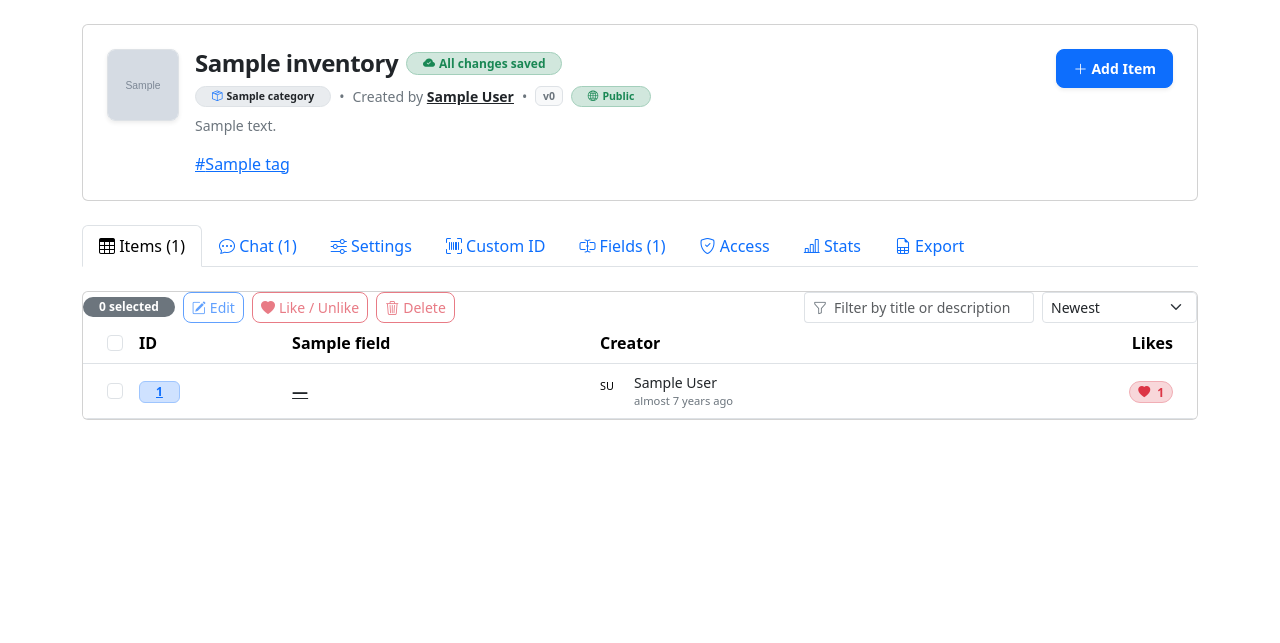
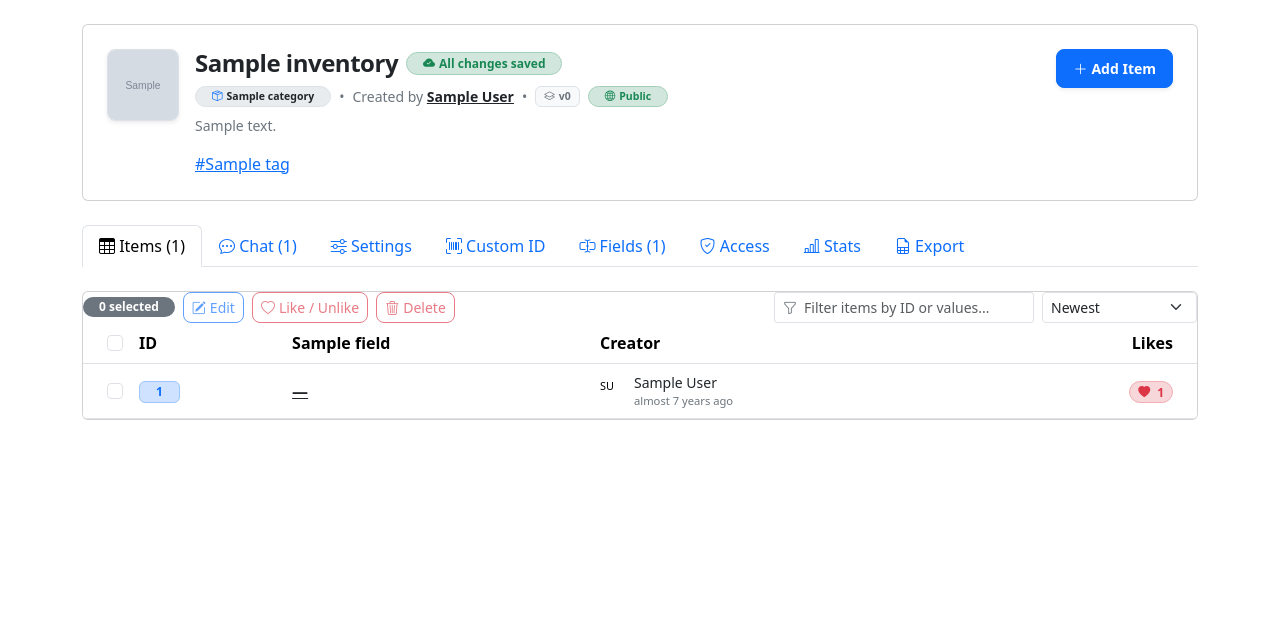
Before and after one commit to robiultechie-dotcom/inventory_hub, a Rails app: page /inventories/1 in a window 1280 px wide. Shown: the part 56-699 px from the top of the page. Run offline with Rails 7, Linux system fonts and the light colour scheme; a user stored in the database is signed in; tables that the repository leaves empty hold one stand-in row (values such as "Sample post"); grey boxes marked "Sample" are stand-in pictures; parts of the project's set-up code (start-up, migrations or seed data) failed here and were passed over; some libraries are stand-ins or nearby versions.

Commit message:
Complete inventory workspace tabs, fix tag autocomplete sync, and update EN/ES locales

```diff
--- a/app/javascript/controllers/inventory_workspace_controller.js
+++ b/app/javascript/controllers/inventory_workspace_controller.js
@@ -79,6 +79,8 @@ export default class extends Controller {
     "headerVisibility",
     "headerDescription",
     "headerTags",
+    "accessStatusBadge",
+    "publicAccessNotice",
     "itemsTableBody",
     "itemFilterInput",
     "itemSortSelect",
@@ -329,7 +331,7 @@ export default class extends Controller {
     this.changeCounter += 1
     const headerBadge = document.getElementById("autoSaveBadge")
     if (headerBadge) {
-      headerBadge.className = "badge bg-warning-subtle text-warning border border-warning-subtle rounded-pill px-3 py-1 font-mono"
+      headerBadge.className = "badge bg-warning-subtle text-warning-emphasis border border-warning-subtle rounded-pill px-3 py-1 font-mono"
       headerBadge.innerHTML = `<i class="bi bi-arrow-repeat me-1"></i>${this.dict.unsaved}`
     }
   }
@@ -372,16 +374,33 @@ export default class extends Controller {
       this.headerCategoryTarget.append(icon, document.createTextNode(data.category_name))
     }
 
-    if (this.hasHeaderVisibilityTarget && typeof data.is_public === "boolean") {
-      this.headerVisibilityTarget.className = `badge rounded-pill px-3 py-1 ${
+    if (typeof data.is_public === "boolean") {
+      const badgeClass = `badge rounded-pill px-3 py-1 ${
         data.is_public
           ? "bg-success-subtle text-success border border-success-subtle"
           : "bg-secondary-subtle text-secondary border border-secondary-subtle"
       }`
-      this.headerVisibilityTarget.innerHTML = ""
-      const icon = document.createElement("i")
-      icon.className = `bi ${data.is_public ? "bi-globe2" : "bi-lock-fill"} me-1`
-      this.headerVisibilityTarget.append(icon, document.createTextNode(data.visibility_label || ""))
+      const iconClass = `bi ${data.is_public ? "bi-globe2" : "bi-lock-fill"} me-1`
+
+      if (this.hasHeaderVisibilityTarget) {
+        this.headerVisibilityTarget.className = badgeClass
+        this.headerVisibilityTarget.innerHTML = ""
+        const icon = document.createElement("i")
+        icon.className = iconClass
+        this.headerVisibilityTarget.append(icon, document.createTextNode(data.visibility_label || ""))
+      }
+
+      if (this.hasAccessStatusBadgeTarget) {
+        this.accessStatusBadgeTarget.className = badgeClass
+        this.accessStatusBadgeTarget.innerHTML = ""
+        const icon = document.createElement("i")
+        icon.className = iconClass
+        this.accessStatusBadgeTarget.append(icon, document.createTextNode(data.visibility_label || ""))
+      }
+
+      if (this.hasPublicAccessNoticeTarget) {
+        this.publicAccessNoticeTarget.classList.toggle("d-none", !data.is_public)
+      }
     }
 
     if (this.hasHeaderDescriptionTarget && typeof data.description_html === "string") {
@@ -409,7 +428,6 @@ export default class extends Controller {
     }
   }
 
-  // Prevents newly created dynamic fields from being duplicated/recreated on subsequent auto-saves
   syncSavedCustomFieldIds(savedFields) {
     if (!this.hasFieldsListTarget || !Array.isArray(savedFields)) return
 
@@ -435,6 +453,12 @@ export default class extends Controller {
   async executeAutoSaveRequest() {
     if (this.hasFieldsListTarget) {
       this.reindexDynamicFields()
+    }
+    if (this.tagTomSelect && this.hasTagInputTarget) {
+      this.tagInputTarget.value = this.tagTomSelect.getValue()
+    }
+    if (this.mdeInstance && this.hasMarkdownInputTarget) {
+      this.markdownInputTarget.value = this.mdeInstance.value()
     }
 
     const snapshotCounter = this.changeCounter
@@ -475,7 +499,7 @@ export default class extends Controller {
 
         if (headerBadge) {
           if (this.changeCounter > this.lastSavedCounter) {
-            headerBadge.className = "badge bg-warning-subtle text-warning border border-warning-subtle rounded-pill px-3 py-1 font-mono"
+            headerBadge.className = "badge bg-warning-subtle text-warning-emphasis border border-warning-subtle rounded-pill px-3 py-1 font-mono"
             headerBadge.innerHTML = `<i class="bi bi-arrow-repeat me-1"></i>${this.dict.unsaved}`
           } else {
             headerBadge.className = "badge bg-success-subtle text-success border border-success-subtle rounded-pill px-3 py-1"
@@ -510,23 +534,43 @@ export default class extends Controller {
 
   initTagAutocomplete() {
     if (!this.hasTagInputTarget || !window.TomSelect || this.tagInputTarget.tomselect) return
-    const existing = this.tagInputTarget.value.split(",").map((t) => t.trim()).filter(Boolean)
+    const existing = Array.from(
+      new Set(this.tagInputTarget.value.split(",").map((t) => t.trim()).filter(Boolean))
+    )
+    this.tagInputTarget.value = existing.join(",")
+
+    let initializing = true
     this.tagTomSelect = new window.TomSelect(this.tagInputTarget, {
       plugins: ["remove_button"],
+      delimiter: ",",
+      maxItems: null,
       persist: false,
       create: true,
       valueField: "name",
       labelField: "name",
       searchField: "name",
       options: existing.map((name) => ({ name })),
+      items: existing,
       load: (query, callback) => {
         fetch(`/tags/autocomplete?q=${encodeURIComponent(query)}`)
           .then((r) => r.json())
           .then((names) => callback(names.map((name) => ({ name }))))
           .catch(() => callback())
       },
-      onChange: () => this.markDirty()
+      onChange: () => {
+        if (!initializing) this.markDirty()
+      }
     })
+
+    existing.forEach((name) => {
+      if (!this.tagTomSelect.options[name]) {
+        this.tagTomSelect.addOption({ name })
+      }
+      if (!this.tagTomSelect.items.includes(name)) {
+        this.tagTomSelect.addItem(name, true)
+      }
+    })
+    initializing = false
   }
 
   initReadyMadeMarkdownEditor() {
@@ -743,7 +787,6 @@ export default class extends Controller {
     this.idPreviewTarget.textContent = parts.join("") || `ITEM-${String(nextSeq).padStart(4, "0")}`
   }
 
-  // Unlimited Dynamic Custom Fields Builder (Section 16)
   initCustomFieldsBuilder() {
     if (!this.hasFieldsListTarget) return
     this.reindexDynamicFields()
--- a/app/views/inventories/show.html.erb
+++ b/app/views/inventories/show.html.erb
@@ -2,6 +2,7 @@
   can_manage = @inventory.manageable_by?(current_user)
   can_write  = @inventory.writable_by?(current_user)
   primary_link_field = @dynamic_table_fields.find { |f| f.field_type == "string" } || @dynamic_table_fields.first
+  id_link_decoration = primary_link_field.nil? ? "text-decoration-underline" : "text-decoration-none"
 
   tabs = [
     [ "items",      "bi-table",                    t('inventory.tabs.items'),      @inventory.items_count, nil,              true ],
@@ -65,7 +66,11 @@
             <span><%= t('inventory.created_by') %> <%= link_to @inventory.creator.name, user_path(@inventory.creator), class: "fw-semibold text-body text-decoration-underline" %></span>
             <% if can_manage %>
               <span>&bull;</span>
-              <span class="badge bg-body-tertiary text-secondary border font-mono">v<span id="headerLockVersion"><%= @inventory.lock_version %></span></span>
+              <span class="badge bg-body-tertiary text-secondary border font-mono px-2 py-1"
+                    data-bs-toggle="tooltip"
+                    title="Revision <%= @inventory.lock_version %>">
+                <i class="bi bi-layers me-1"></i>v<span id="headerLockVersion"><%= @inventory.lock_version %></span>
+              </span>
             <% end %>
             <span data-inventory-workspace-target="headerVisibility" class="badge rounded-pill px-3 py-1 <%= @inventory.is_public? ? 'bg-success-subtle text-success border border-success-subtle' : 'bg-secondary-subtle text-secondary border border-secondary-subtle' %>">
               <i class="bi <%= @inventory.is_public? ? 'bi-globe2' : 'bi-lock-fill' %> me-1"></i><%= @inventory.is_public? ? t('common.public') : t('common.restricted') %>
@@ -124,7 +129,7 @@
               <i class="bi <%= can_write ? 'bi-pencil-square' : 'bi-box-arrow-up-right' %> me-1"></i><%= can_write ? t('common.edit') : t('common.open') %>
             </button>
             <button type="button" data-table-selection-target="bulkAction" data-action="click->table-selection#likeSelected" class="btn btn-sm btn-outline-danger rounded-3" disabled>
-              <i class="bi bi-heart-fill me-1"></i><%= t('common.like_toggle') %>
+              <i class="bi bi-heart me-1"></i><%= t('common.like_toggle') %>
             </button>
             <% if can_write %>
               <button type="button" data-table-selection-target="bulkAction" data-action="click->table-selection#submitBulk" data-confirm-message="<%= t('items.confirm_delete') %>" class="btn btn-sm btn-outline-danger rounded-3" disabled>
@@ -139,13 +144,13 @@
         <% end %>
 
         <div class="d-flex flex-wrap align-items-center gap-2 ms-auto">
-          <div class="input-group input-group-sm" style="width: 230px;">
+          <div class="input-group input-group-sm" style="width: 260px;">
             <span class="input-group-text bg-body border-end-0 text-secondary"><i class="bi bi-funnel"></i></span>
             <input type="search"
                    data-inventory-workspace-target="itemFilterInput"
                    data-action="input->inventory-workspace#filterAndSortItems"
                    class="form-control border-start-0 ps-0"
-                   placeholder="<%= t('workspace.filter_placeholder') %>">
+                   placeholder="<%= t('inventory.item_filter_placeholder', default: 'Filter items by ID or values...') %>">
           </div>
           <select data-inventory-workspace-target="itemSortSelect"
                   data-action="change->inventory-workspace#filterAndSortItems"
@@ -208,7 +213,7 @@
                     </td>
                   <% end %>
                   <td class="font-mono fw-semibold <%= 'ps-4' unless current_user %>">
-                    <%= link_to item.custom_id, target_url, class: "badge bg-primary-subtle text-primary border border-primary-subtle text-decoration-underline font-mono px-3 py-1" %>
+                    <%= link_to item.custom_id, target_url, class: "badge bg-primary-subtle text-primary border border-primary-subtle #{id_link_decoration} font-mono px-3 py-1" %>
                   </td>
                   <% @dynamic_table_fields.each do |field| %>
                     <% val = item.value_for(field) %>
@@ -378,7 +383,7 @@
                      class="rounded-3 border object-fit-cover flex-shrink-0"
                      style="width: 60px; height: 60px;">
                 <span class="badge bg-success-subtle text-success border border-success-subtle rounded-pill px-3 py-1">
-                  <i class="bi bi-cloud-check-fill me-1"></i><%= t('common.saved_badge') %>
+                  <i class="bi bi-image-fill me-1"></i><%= t('inventory.image_uploaded', default: 'Cover image uploaded') %>
                 </span>
               </div>
               <button type="button" data-inventory-workspace-target="removeImgBtn" class="btn btn-sm btn-outline-danger rounded-3 flex-shrink-0">
@@ -387,7 +392,7 @@
             </div>
           </div>
 
-          <div class="col-12 pt-3 border-top">
+          <div class="col-12 pt-3 border-top d-flex justify-content-end">
             <%= f.submit t('common.save'), class: "btn btn-primary btn-sm fw-semibold rounded-3 px-4 py-2 shadow-sm" %>
           </div>
         </div>
@@ -486,11 +491,11 @@
 
         <p class="text-secondary small mb-3"><i class="bi bi-info-circle me-1"></i><%= t('inventory.custom_id_help_text') %></p>
 
-        <div class="d-flex justify-content-between align-items-center">
+        <div class="d-flex justify-content-between align-items-center pt-3 border-top">
           <button type="button" data-action="click->inventory-workspace#addIdElement" class="btn btn-outline-primary btn-sm fw-semibold rounded-3 px-3">
             <i class="bi bi-plus-lg me-1"></i><%= t('inventory.add_element') %>
           </button>
-          <button type="submit" class="btn btn-primary btn-sm fw-semibold rounded-3 px-4 shadow-sm"><%= t('common.save') %></button>
+          <button type="submit" class="btn btn-primary btn-sm fw-semibold rounded-3 px-4 py-2 shadow-sm"><%= t('common.save') %></button>
         </div>
       <% end %>
     </div>
@@ -712,7 +717,9 @@
           </div>
         </template>
 
-        <button type="submit" class="btn btn-primary btn-sm fw-semibold rounded-3 px-4 shadow-sm"><%= t('common.save') %></button>
+        <div class="d-flex justify-content-end pt-3 border-top">
+          <button type="submit" class="btn btn-primary btn-sm fw-semibold rounded-3 px-4 py-2 shadow-sm"><%= t('common.save') %></button>
+        </div>
       <% end %>
     </div>
 
@@ -724,7 +731,12 @@
 
         <div class="d-flex flex-wrap align-items-center justify-content-between gap-3">
           <div>
-            <h2 class="h6 fw-bold mb-1"><i class="bi bi-globe2 text-primary me-1"></i><%= t('common.public') %> / <%= t('common.restricted') %></h2>
+            <div class="d-flex align-items-center gap-2 mb-1">
+              <h2 class="h6 fw-bold mb-0"><i class="bi bi-shield-check text-primary me-1"></i><%= t('inventory.tabs.access') %></h2>
+              <span data-inventory-workspace-target="accessStatusBadge" class="badge rounded-pill px-3 py-1 <%= @inventory.is_public? ? 'bg-success-subtle text-success border border-success-subtle' : 'bg-secondary-subtle text-secondary border border-secondary-subtle' %>">
+                <i class="bi <%= @inventory.is_public? ? 'bi-globe2' : 'bi-lock-fill' %> me-1"></i><%= @inventory.is_public? ? t('common.public') : t('common.restricted') %>
+              </span>
+            </div>
             <p class="text-secondary small mb-0"><%= t('inventory.public_access') %></p>
           </div>
           <div class="form-check form-switch m-0">
@@ -735,6 +747,11 @@
           </div>
         </div>
       <% end %>
+
+      <div data-inventory-workspace-target="publicAccessNotice" class="alert alert-info border-0 rounded-3 small py-2 px-3 mt-3 mb-0 d-flex align-items-center gap-2 <%= 'd-none' unless @inventory.is_public? %>">
+        <i class="bi bi-info-circle-fill flex-shrink-0"></i>
+        <span><%= t('inventory.public_access_notice', default: 'Public mode is active — all signed-in users currently have write access. Users listed below will retain access if you switch back to Restricted.') %></span>
+      </div>
     </div>
 
     <div class="card p-4 mb-4">
@@ -805,6 +822,7 @@
     </div>
 
   <% elsif @active_tab == "stats" && can_manage %>
+    <% has_likes = @statistics[:total_likes].to_i.positive? %>
     <div class="row g-3">
       <div class="col-md-6">
         <div class="bento-stat-card bg-body">
@@ -822,9 +840,11 @@
           <div class="d-flex justify-content-between align-items-center">
             <div>
               <div class="text-secondary small fw-medium"><%= t('common.likes') %></div>
-              <div class="fs-2 fw-bold font-mono text-danger"><%= @statistics[:total_likes] %></div>
+              <div class="fs-2 fw-bold font-mono <%= has_likes ? 'text-danger' : 'text-body' %>"><%= @statistics[:total_likes] %></div>
             </div>
-            <span class="stat-icon-badge text-danger" style="background-color: rgba(239, 68, 68, 0.12);"><i class="bi bi-heart-fill"></i></span>
+            <span class="stat-icon-badge <%= has_likes ? 'text-danger' : 'text-secondary' %>" style="<%= has_likes ? 'background-color: rgba(239, 68, 68, 0.12);' : '' %>">
+              <i class="bi <%= has_likes ? 'bi-heart-fill' : 'bi-heart' %>"></i>
+            </span>
           </div>
         </div>
       </div>
@@ -891,35 +911,35 @@
 
       <div class="row g-3 justify-content-center">
         <div class="col-md-5">
-          <div class="bento-stat-card h-100 d-flex flex-column justify-content-between gap-3">
-            <div>
-              <div class="d-flex align-items-center gap-2 mb-1.5">
+          <div class="bento-stat-card h-100 d-flex flex-column justify-content-between bg-body p-4">
+            <div class="mb-4">
+              <div class="d-flex align-items-center gap-2 mb-2">
                 <i class="bi bi-filetype-csv fs-4 text-primary"></i>
-                <h3 class="h6 fw-bold mb-0"><%= t('inventory.export_csv_btn') %></h3>
+                <h3 class="h6 fw-bold mb-0"><%= t('inventory.export_csv_title', default: 'CSV Spreadsheet (UTF-8)') %></h3>
               </div>
               <p class="text-secondary small mb-0"><%= t('inventory.export_csv_hint') %></p>
             </div>
             <%= link_to export_items_csv_inventory_path(@inventory),
                   data: { turbo: false },
-                  class: "btn btn-outline-primary btn-sm fw-semibold rounded-3 py-2 w-100" do %>
-              <i class="bi bi-download me-1"></i><%= t('inventory.export_csv_btn') %>
+                  class: "btn btn-outline-primary fw-semibold rounded-3 w-100 py-2" do %>
+              <i class="bi bi-download me-1.5"></i><%= t('inventory.export_csv_btn') %>
             <% end %>
           </div>
         </div>
 
         <div class="col-md-5">
-          <div class="bento-stat-card h-100 d-flex flex-column justify-content-between gap-3">
-            <div>
-              <div class="d-flex align-items-center gap-2 mb-1.5">
+          <div class="bento-stat-card h-100 d-flex flex-column justify-content-between bg-body p-4">
+            <div class="mb-4">
+              <div class="d-flex align-items-center gap-2 mb-2">
                 <i class="bi bi-file-earmark-excel-fill fs-4 text-success"></i>
-                <h3 class="h6 fw-bold mb-0"><%= t('inventory.export_xlsx_btn') %></h3>
+                <h3 class="h6 fw-bold mb-0"><%= t('inventory.export_xlsx_title', default: 'Microsoft Excel (.xlsx)') %></h3>
               </div>
               <p class="text-secondary small mb-0"><%= t('inventory.export_xlsx_hint') %></p>
             </div>
             <%= link_to export_items_xlsx_inventory_path(@inventory),
                   data: { turbo: false },
-                  class: "btn btn-primary btn-sm fw-semibold rounded-3 py-2 w-100 shadow-sm" do %>
-              <i class="bi bi-file-earmark-arrow-down me-1"></i><%= t('inventory.export_xlsx_btn') %>
+                  class: "btn btn-primary fw-semibold rounded-3 w-100 py-2 shadow-sm" do %>
+              <i class="bi bi-file-earmark-arrow-down me-1.5"></i><%= t('inventory.export_xlsx_btn') %>
             <% end %>
           </div>
         </div>
--- a/config/locales/en.yml
+++ b/config/locales/en.yml
@@ -208,7 +208,10 @@ en:
     tags: "Tags (Autocomplete)"
     tags_placeholder: "hardware, office, books"
     cloud_image: "Cloud Image / Illustration"
+    image_uploaded: "Cover image uploaded"
     public_access: "Public inventory (allow all signed-in users to add/edit items)"
+    public_access_notice: "Public mode is active — all signed-in users currently have write access. Users listed below will retain access if you switch back to Restricted."
+    item_filter_placeholder: "Filter items by ID or values..."
     add_item: "Add Item"
     created_by: "Created by"
     conflict_msg: "Version conflict: Modified by another session."
@@ -242,7 +245,7 @@ en:
       select: "One From List"
     fields_title: "Custom Fields (Up to 3 per type)"
     fields_title_unlimited: "Custom Fields (Unlimited & Tunable)"
-    fields_subtitle: "Drag rows to reorder fields. Fixed fields (created_by, created_at, custom_id) are always included."
+    fields_subtitle: "Drag rows to reorder fields. Fixed fields (Creator, Created At, Custom ID) are always included."
     no_fields_yet: "No custom fields yet. Select a field type above and click Add Field."
     add_field: "Add Field"
     field_title_placeholder: "Field Title"
@@ -275,9 +278,11 @@ en:
     no_strings: "No string or list fields configured."
     field_col: "Field"
     export_title: "Export Inventory Data"
-    export_csv_btn: "Export CSV (UTF-8)"
+    export_csv_title: "CSV Spreadsheet (UTF-8)"
+    export_csv_btn: "Download CSV"
     export_csv_hint: "Universal spreadsheet-compatible UTF-8 CSV with BOM for full Unicode & emoji support."
-    export_xlsx_btn: "Export Excel (.xlsx)"
+    export_xlsx_title: "Microsoft Excel (.xlsx)"
+    export_xlsx_btn: "Download Excel"
     export_xlsx_hint: "Native Microsoft Excel workbook with styled frozen headers and typed numeric columns."
     tabs:
       items: "Items"
--- a/config/locales/es.yml
+++ b/config/locales/es.yml
@@ -208,7 +208,10 @@ es:
     tags: "Etiquetas (Autocompletado)"
     tags_placeholder: "hardware, oficina, libros"
     cloud_image: "Imagen / Ilustración en la Nube"
+    image_uploaded: "Imagen de portada subida"
     public_access: "Inventario público (permite editar a todos los usuarios registrados)"
+    public_access_notice: "El modo público está activo: todos los usuarios registrados tienen acceso de escritura. Los usuarios de la lista conservarán el acceso si vuelves a Restringido."
+    item_filter_placeholder: "Filtrar artículos por ID o valores..."
     add_item: "Añadir Artículo"
     created_by: "Creado por"
     conflict_msg: "Conflicto de versión: Modificado por otra sesión."
@@ -242,7 +245,7 @@ es:
       select: "Lista de opciones"
     fields_title: "Campos Personalizados (Hasta 3 por tipo)"
     fields_title_unlimited: "Campos Personalizados (Ilimitados y Configurables)"
-    fields_subtitle: "Arrastra filas para reordenar. Los campos fijos (created_by, created_at, custom_id) siempre se incluyen."
+    fields_subtitle: "Arrastra filas para reordenar. Los campos fijos (Creador, Fecha de creación, ID Personalizado) siempre se incluyen."
     no_fields_yet: "Aún no hay campos personalizados. Selecciona un tipo arriba y haz clic en Añadir Campo."
     add_field: "Añadir Campo"
     field_title_placeholder: "Título del Campo"
@@ -275,9 +278,11 @@ es:
     no_strings: "No hay campos de texto o lista configurados."
     field_col: "Campo"
     export_title: "Exportar Datos del Inventario"
-    export_csv_btn: "Exportar CSV (UTF-8)"
+    export_csv_title: "Hoja de cálculo CSV (UTF-8)"
+    export_csv_btn: "Descargar CSV"
     export_csv_hint: "CSV UTF-8 con BOM compatible con hojas de cálculo, acentos y emojis."
-    export_xlsx_btn: "Exportar Excel (.xlsx)"
+    export_xlsx_title: "Microsoft Excel (.xlsx)"
+    export_xlsx_btn: "Descargar Excel"
     export_xlsx_hint: "Libro nativo de Microsoft Excel con encabezados fijos y columnas numéricas."
     tabs:
       items: "Artículos"
```
